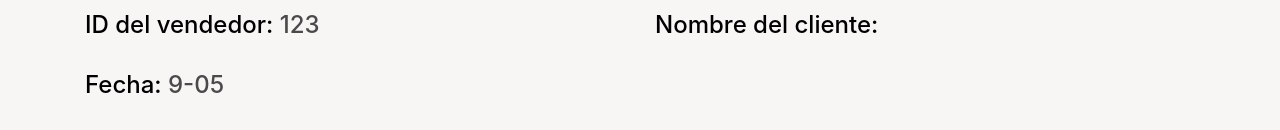
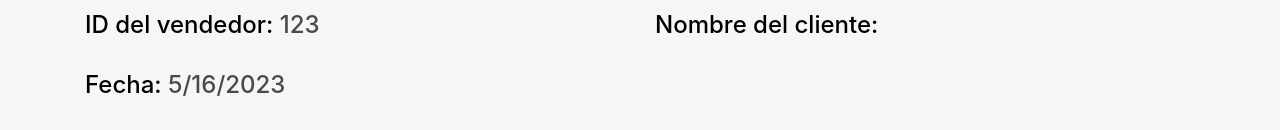
Before and after one commit to ggisel/pp1-front-gc, a React (Create React App) app: page /boleta-cotizacion in a window 1280 px wide. Shown: the part 223-353 px from the top of the page. Built offline with nearby package versions, Linux system fonts and the light colour scheme; the HTML template or start-up script is replaced by a standard one.

Commit message:
agrego que se ponga la fecha actual

```diff
--- a/src/components/Boleta.js
+++ b/src/components/Boleta.js
@@ -1,4 +1,4 @@
-import React, { useContext } from 'react'
+import React, { useContext, useState } from 'react'
 import { Container, Row, Col, Table } from 'react-bootstrap';
 import Button from 'react-bootstrap/Button';
 import { AppContext } from './AppContext';
@@ -37,11 +37,13 @@ const Boleta = (props) => {
   } = props;*/
 
   const { nombreC, email, patente } = useContext(AppContext);
+  /* declara una variable de estado para almacenar la fecha actual */
+  const [fechaActual, setFechaActual] = useState(new Date());
 
   const sucursal = "Surcusal del vendedor";
   const numeroCotizacion = "890";
   const idVendedor = "123";
-  const fecha = "9-05";
+  //const fecha = {fechaActual.toLocaleDateString()};
   const id = "60";
   const precioBase = "";
   const precioTraslado = "";
@@ -71,7 +73,7 @@ const Boleta = (props) => {
           </Row>
           <Row className="my-4">
             <Col xs={6}>
-              <h4>Fecha: <span id="resultado">{fecha}</span></h4>
+              <h4>Fecha: <span id="resultado">{fechaActual.toLocaleDateString()}</span></h4>
             </Col>
           </Row>
           <Table striped bordered hover responsive>
```
